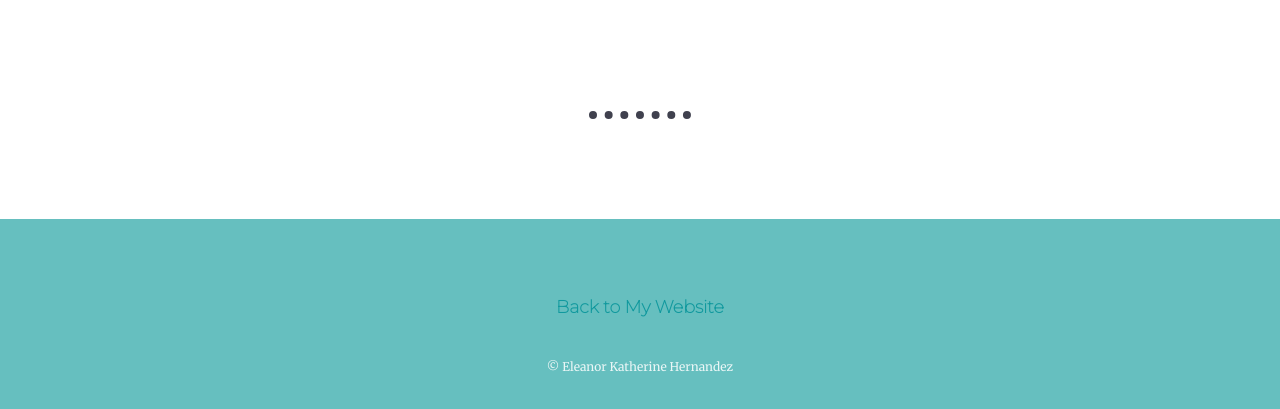
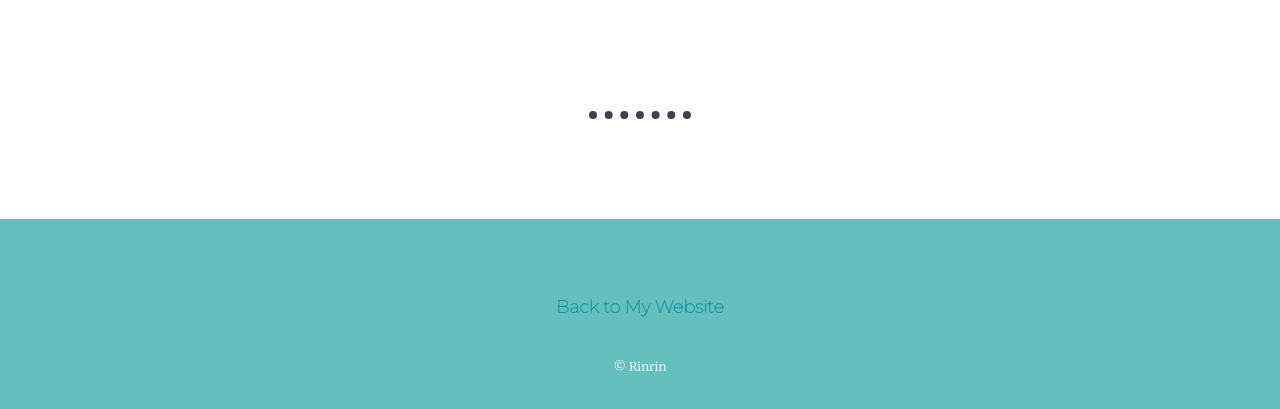
Before and after one commit to PotatEngineer/CVN, a plain HTML site: page portfolio.html in a window 1280 px wide. Shown: the part 2000-2409 px from the top of the page. Drawn offline with Linux system fonts and the light colour scheme.

Commit message:
Update portfolio.html

```diff
--- a/portfolio.html
+++ b/portfolio.html
@@ -28,7 +28,7 @@
     <hr>
     <div class="bottom-container">
       <a class="twitter" href="index.html"><strong>Back to My Website</strong></a>
-        <p class="bottom-container-text">© Eleanor Katherine Hernandez</p>
+        <p class="bottom-container-text">© Rinrin</p>
     </div>
 
   </body>
```
